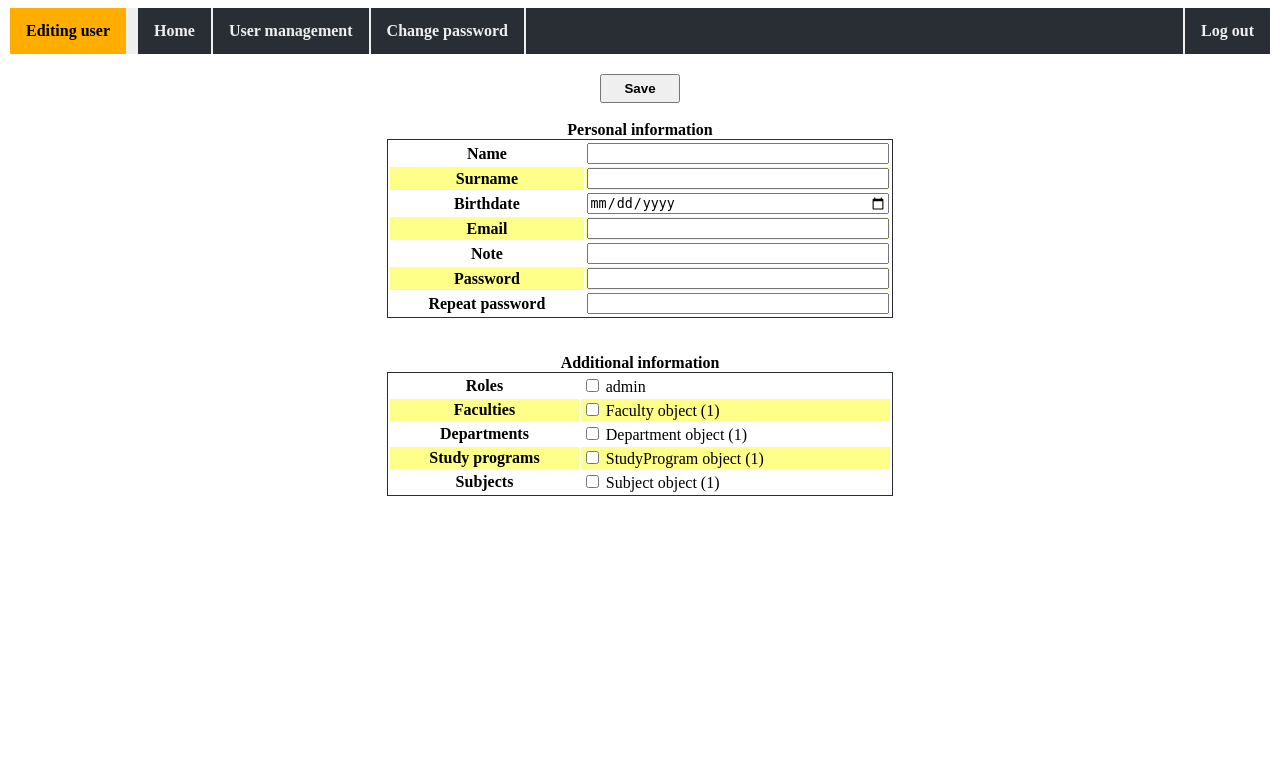
After one commit to Charashenko/bpc-bds-3, a Django app: template src/web/templates/entitycreate.html in a window 1280 px wide. The commit adds this page. Shown: the top 783 px of the page. Run offline with Django 3.2, Linux system fonts and the light colour scheme; tables that the repository leaves empty hold one stand-in row (values such as "Sample post"); the template is opened without the code that fills it: values that come from a table or form of the project are taken from there, most other values are stand-ins (such as "Sample title", 1, 10 or a date in 2020).

Commit message:
added basic create site

```diff
--- a/src/web/static/style.css
+++ b/src/web/static/style.css
@@ -69,5 +69,5 @@ tr.linkRow {
 
 tr.linkRow:hover {
     cursor: pointer;
-    background-color: rgb(255, 174, 0);
+    color: rgb(255, 174, 0);
 }
--- a/src/web/templates/detailed.html
+++ b/src/web/templates/detailed.html
@@ -15,6 +15,7 @@
                     <input type="submit" name="submit" value="Search">
                 </form>
             </li>
+            <li><a href = "/createEntity">Add new user</a></li>
             <li><a href = "/logout">Log out</a></li>
         </ul>
         <br>
--- /dev/null
+++ b/src/web/templates/entitycreate.html
@@ -0,0 +1,98 @@
+<html>
+    <head>
+        {% load static %}
+        {% load editTags %}
+        <title>BDS Application</title>
+        <link rel="stylesheet" href="{% static 'style.css' %}"/>
+    </head>
+    <body>
+        <ul class="topbar">
+            <li><a class = "info">Editing user</a></li>
+            <li><a href = "/">Home</a></li>
+            <li><a href = "/detailed">User management</a></li>
+            <li><a href = "#passwordchange">Change password</a></li>
+            <li><a href = "/logout">Log out</a></li>
+        </ul><br>
+        <div width=100%>
+            <form method="POST">{% csrf_token %}
+                <div style="display: flex; align-items: center; flex-direction: column;">
+                    <input style="width: 80px; padding: 5px; font-weight: bolder;" type="submit" name="editEntity" value="Save">
+                </div>
+                <br>
+                <table style="margin-left: auto; margin-right: auto; min-width: 40%;">
+                    <caption>Personal information</caption>
+                    <tbody>
+                        <tr><th>Name</th><td><input style="width: 100%;" type="text" name="Name"/></td></tr>
+                        <tr><th>Surname</th><td><input style="width: 100%;" type="text" name="Surname"/></td></tr>
+                        <tr><th>Birthdate</th><td><input style="width: 100%;" type="date" name="Birthdate"/></td></tr>
+                        <tr><th>Email</th><td><input style="width: 100%;" type="email" name="Email"/></td></tr>
+                        <tr><th>Note</th><td><input style="width: 100%;" type="text" name="Note"/></td></tr>
+                        <tr><th>Password</th><td><input style="width: 100%;" type="password" name="Password"/></td></tr>
+                        <tr><th>Repeat password</th><td><input style="width: 100%;" type="password" name="RPassword"/></td></tr>
+                    </tbody>
+                </table>
+                <br>
+                <br>
+                <table style="margin-left: auto; margin-right: auto; min-width: 40%;">
+                    <caption>Additional information</caption>
+                    <tbody>
+                        <tr>
+                            <th>Roles</th>
+                            <td>
+                            {% for val in allRoles %}
+                                <input type="checkbox" id="{{val}}" name="{{val}}" value="{{val}}">
+                                <label for='{{val}}'>{{val}}</label>
+                                <br>
+                            {% endfor %}
+                            </td>
+                        </tr>
+                        <tr>
+                            <th>Faculties</th>
+                            <td>
+                                {% for val in allFacs %}
+                                    <input type="checkbox" id="{{val}}" name="{{val}}" value="{{val}}">
+                                    <label for='{{val}}'>{{val}}</label>
+                                    <br>
+                                {% endfor %}
+                            </td>
+                        </tr>
+                        <tr>
+                            <th>Departments</th>
+                            <td>
+                                {% for val in allDeps %}
+                                    <input type="checkbox" id="{{val}}" name="{{val}}" value="{{val}}">
+                                    <label for='{{val}}'>{{val}}</label>
+                                    <br>
+                                {% endfor %}
+                            </td>
+                        </tr>
+                        <tr>
+                            <th>Study programs</th>
+                            <td>
+                                {% for val in allProgs %}
+                                    <input type="checkbox" id="{{val}}" name="{{val}}" value="{{val}}">
+                                    <label for='{{val}}'>{{val}}</label>
+                                    <br>
+                                {% endfor %}
+                            </td>
+                        </tr>
+                        <tr>
+                            <th>Subjects</th>
+                            <td>
+                                {% for val in allSubjs %}
+                                    <input type="checkbox" id="{{val}}" name="{{val}}" value="{{val}}">
+                                    <label for='{{val}}'>{{val}}</label>
+                                    <br>
+                                {% endfor %}
+                            </td>
+                        </tr>
+                        <!-- <tr>
+                            <th>Thesis</th>
+                            <td><input style="width: 100%;" type="text" name="thesis" value="{{attrs.thesis}}"/></td>
+                        </tr> -->
+                    </tbody>
+                </table>
+            </div>
+        </form>
+    </body>
+</html>
--- a/src/web/urls.py
+++ b/src/web/urls.py
@@ -3,10 +3,11 @@ from django.urls import path
 from . import views
 
 urlpatterns = [
-    path('', views.home, name='index'),
+    path('', views.home, name='home'),
     path('login', views.login, name="login"),
     path('logout', views.logout, name='logout'),
     path('detailed', views.detailed, name='detailed'),
     path('noPermission', views.noPermission, name='noPermission'),
-    path('<int:person_id>/editEntity', views.editEntity, name='editEntity')
+    path('<int:person_id>/editEntity', views.editEntity, name='editEntity'),
+    path('createEntity', views.createEntity, name='createEntity')
 ]
```
Also changed, not shown: src/web/views.py (+35 -2 lines).
